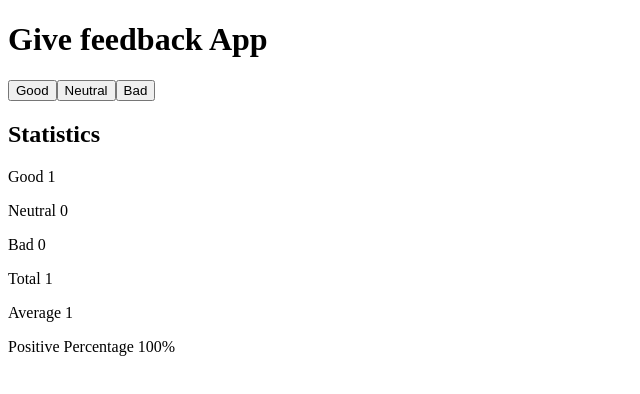
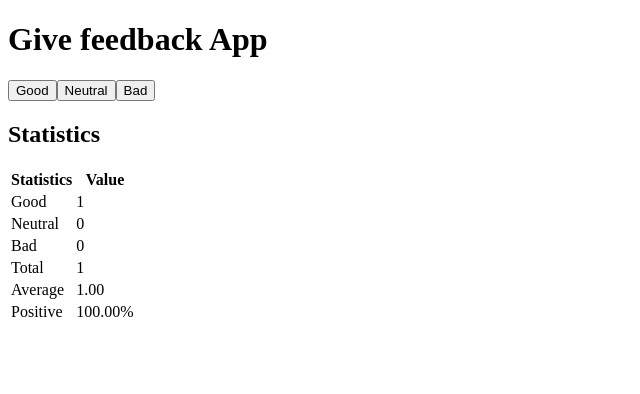
Before and after one commit to Sttp92/FullStackOpen, a React (Vite) app in the folder part1/unicafe/part1/: page / in a window 1280 px wide. Both pictures are taken after a click on the button "Good". Shown: the top 394 px of the page, without its empty margins (0-640 px from the left). Built offline with nearby package versions, Linux system fonts and the light colour scheme.

Commit message:
Part1 Exercise 1.11

```diff
--- a/part1/unicafe/part1/src/App.jsx
+++ b/part1/unicafe/part1/src/App.jsx
@@ -5,7 +5,12 @@ const Button = (props) => {
 }
 
 const StatisticsLine = (props) => {
-  return <p>{props.text} {props.value}{props.symbol}</p>
+  return (
+    <tr>
+      <td>{props.text}</td>
+      <td>{props.value}{props.symbol}</td>
+    </tr>
+  )
 }
 
 const Statistics = (props) => {
@@ -18,12 +23,20 @@ const Statistics = (props) => {
   }
   return (
     <>
-      <StatisticsLine text="Good" value={props.good}/>
-      <StatisticsLine text="Neutral" value={props.neutral}/>
-      <StatisticsLine text="Bad" value={props.bad}/>
-      <StatisticsLine text="Total" value={props.total}/>
-      <StatisticsLine text="Average" value={props.average}/>
-      <StatisticsLine text="Positive Percentage" value={props.positivePercentage} symbol="%"/>
+      <table>
+        <tbody>
+          <tr>
+            <th>Statistics</th>
+            <th>Value</th>
+          </tr>
+          <StatisticsLine text="Good" value={props.good}/>
+          <StatisticsLine text="Neutral" value={props.neutral}/>
+          <StatisticsLine text="Bad" value={props.bad}/>
+          <StatisticsLine text="Total" value={props.total}/>
+          <StatisticsLine text="Average" value={props.average}/>
+          <StatisticsLine text="Positive" value={props.positivePercentage} symbol="%"/>
+        </tbody>
+      </table>
     </>
   )
 }
@@ -34,8 +47,8 @@ const App = () => {
   const [bad, setBad] = useState(0)
 
   const total = good + neutral + bad
-  const average = total != 0 ? (good - bad)/total : 0
-  const positivePercentage = total != 0 ? (good/total)*100 : 0
+  const average = total != 0 ? ((good - bad)/total).toFixed(2) : 0
+  const positivePercentage = total != 0 ? ((good/total)*100).toFixed(2) : 0
 
   const handleGoodClick = () => {
     setGood(good + 1)
```
